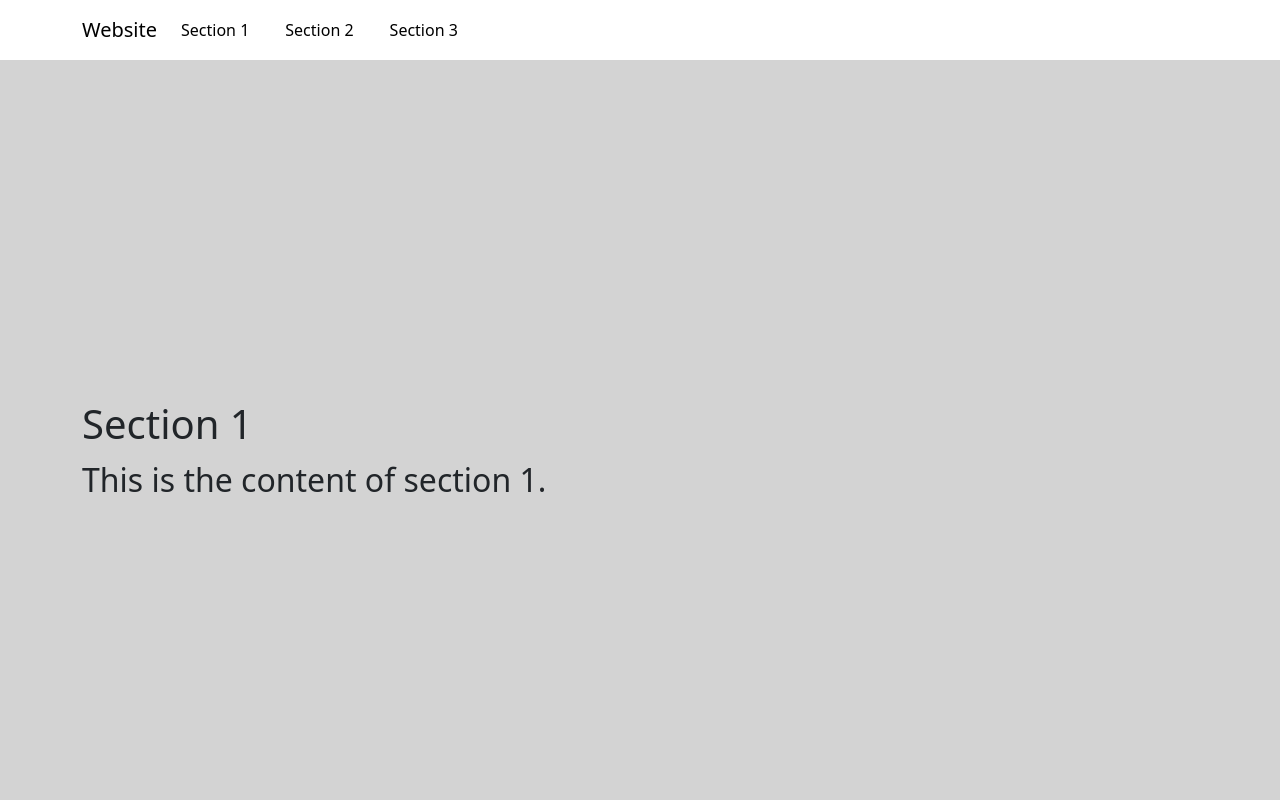
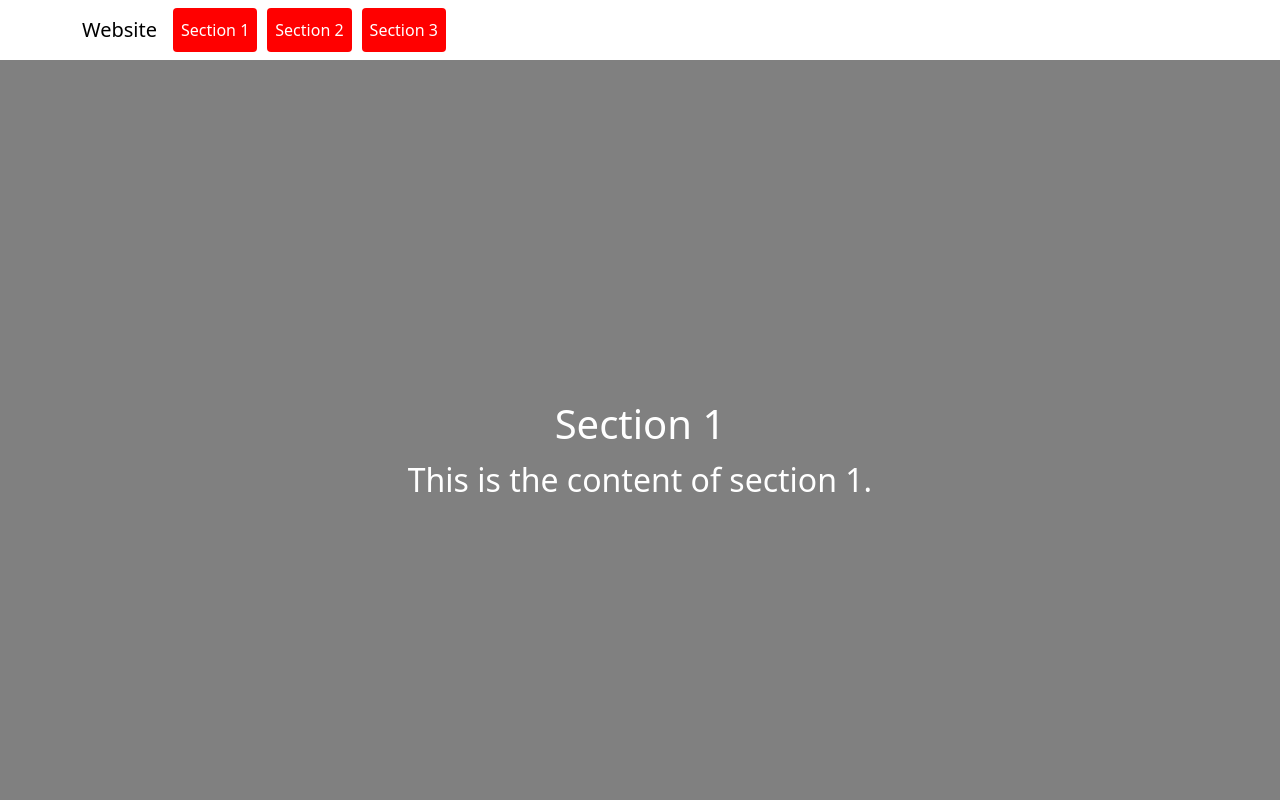
Before and after one commit to Vyaas99/Vyaas99.github.io, a plain HTML site: page index.html in a window 1280 px wide. Shown: the top 800 px of the page. Drawn offline with nearby package versions, Linux system fonts and the light colour scheme.

Commit message:
Update index.html

```diff
--- a/index.html
+++ b/index.html
@@ -5,7 +5,7 @@
     <link rel="stylesheet" href="https://cdn.jsdelivr.net/npm/bootstrap@5.3.0/css/bootstrap.min.css">
     <style>
         body {
-            background-color: red;
+            background-color: black; /* Set the background color to black */
         }
 
         .section {
@@ -14,46 +14,57 @@
             align-items: center;
             justify-content: center;
             font-size: 2em;
-        }
-
-        .section:nth-child(even) {
-            background-color: lightgray;
+            color: white; /* Set the text color to white */
         }
 
         nav {
-            background-color: white;
+            background-color: white; /* Set the navigation bar background color to white */
+        }
+
+        .navbar-brand {
+            color: black; /* Set the brand name color to black */
+        }
+
+        .navbar-toggler-icon {
+            filter: invert(1); /* Invert the menu icon color to black */
+        }
+
+        .navbar-nav {
+            display: flex;
+            align-items: center;
+            list-style-type: none;
+            margin: 0;
         }
 
         .nav-link {
-            color: black; /* Change the link color to black */
-            background-color: transparent; /* Remove the background color */
+            color: white; /* Set the link text color to white */
+            background-color: red; /* Set the link background color to red */
             padding: 10px 20px;
-            border-radius: 4px; /* Add rounded corners to the links */
-            margin-right: 10px; /* Add some spacing between the links */
+            border-radius: 4px;
+            margin-right: 10px;
             text-decoration: none;
-            border: none; /* Remove the border */
-            cursor: pointer;
         }
 
         .nav-link:hover {
-            opacity: 0.8; /* Reduce opacity on hover for visual feedback */
+            opacity: 0.8;
         }
 
-        .navbar-nav {
-            display: flex; /* Display the navigation links horizontally */
-            align-items: center; /* Align the links vertically in the center */
-            list-style-type: none; /* Remove the bullet points */
+        #section1 {
+            background-color: gray; /* Set the background color of Section 1 */
         }
 
-        .navbar-nav .nav-item {
-            margin-right: 10px; /* Add spacing between the navigation links */
+        #section2 {
+            background-color: darkgray; /* Set the background color of Section 2 */
         }
 
         #section3 {
-            background-image: url("blur.jpg"); /* Set the background image */
+            background-image: url("blur.jpg"); /* Set the background image for Section 3 */
             background-size: cover;
             background-position: center;
-            color: white;
+        }
+
+        .section-content {
+            text-align: center;
         }
     </style>
 </head>
@@ -81,21 +92,21 @@
     </nav>
 
     <div class="section" id="section1">
-        <div class="container">
+        <div class="section-content">
             <h1>Section 1</h1>
             <p>This is the content of section 1.</p>
         </div>
     </div>
 
     <div class="section" id="section2">
-        <div class="container">
+        <div class="section-content">
             <h1>Section 2</h1>
             <p>This is the content of section 2.</p>
         </div>
     </div>
 
     <div class="section" id="section3">
-        <div class="container">
+        <div class="section-content">
             <h1>Section 3</h1>
             <p>This is the content of section 3.</p>
         </div>
```
